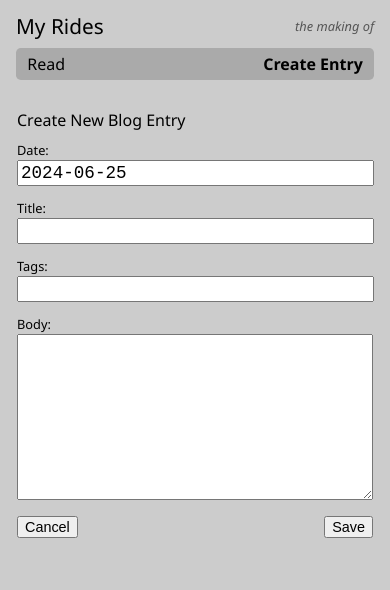
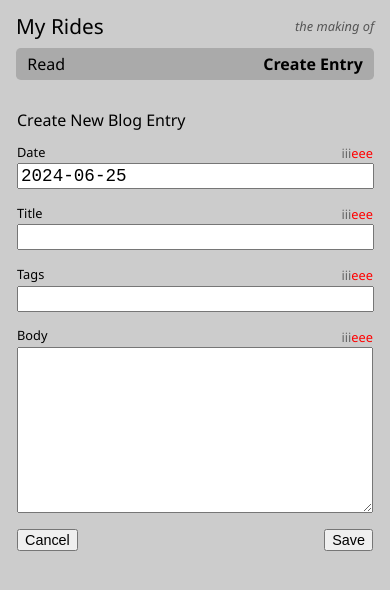
Before and after one commit to edwardtanguay/coding-challenge-react-blogsite-calimoto, a React (Vite) app: page /create-entry in a window 390 px wide. Shown: the top 590 px of the page. Built offline with nearby package versions, Linux system fonts and the light colour scheme.

Commit message:
showing mock errors and messages on form

```diff
--- a/src/pages/PageCreateEntry.tsx
+++ b/src/pages/PageCreateEntry.tsx
@@ -52,7 +52,13 @@ export const PageCreateEntry = () => {
 
 					<div className="rows">
 						<div className="row">
-							<label htmlFor="date">Date:</label>
+							<div className="rowHeader">
+								<label htmlFor="date">Date</label>
+								<div>
+									<span className="info">iii</span>
+									<span className="error">eee</span>
+								</div>
+							</div>
 							<input
 								type="text"
 								value={formInfo.blogEntry.date}
@@ -63,7 +69,13 @@ export const PageCreateEntry = () => {
 						</div>
 
 						<div className="row">
-							<label htmlFor="title">Title:</label>
+							<div className="rowHeader">
+								<label htmlFor="title">Title</label>
+								<div>
+									<span className="info">iii</span>
+									<span className="error">eee</span>
+								</div>
+							</div>
 							<input
 								type="text"
 								value={formInfo.blogEntry.title}
@@ -74,7 +86,13 @@ export const PageCreateEntry = () => {
 						</div>
 
 						<div className="row">
-							<label htmlFor="tags">Tags:</label>
+							<div className="rowHeader">
+								<label htmlFor="tags">Tags</label>
+								<div>
+									<span className="info">iii</span>
+									<span className="error">eee</span>
+								</div>
+							</div>
 							<input
 								type="text"
 								value={formInfo.blogEntry.tags.join(" ")}
@@ -85,7 +103,13 @@ export const PageCreateEntry = () => {
 						</div>
 
 						<div className="row">
-							<label htmlFor="body">Body:</label>
+							<div className="rowHeader">
+								<label htmlFor="body">Body</label>
+								<div>
+									<span className="info">iii</span>
+									<span className="error">eee</span>
+								</div>
+							</div>
 							<textarea
 								spellCheck={false}
 								value={formInfo.blogEntry.body}
--- a/src/styles/index.scss
+++ b/src/styles/index.scss
@@ -71,7 +71,7 @@ body {
 				font-family: monospace;
 				color: #555;
 				margin-bottom: 0.5rem;
-				font-size: .9rem;
+				font-size: 0.9rem;
 			}
 
 			.body {
@@ -145,8 +145,23 @@ body {
 						display: flex;
 						flex-direction: column;
 						gap: 0.2rem;
-						label {
-							font-size: 0.8rem;
+						.rowHeader {
+							display: flex;
+							align-items: center;
+							justify-content:space-between;
+							label {
+								font-size: 0.8rem;
+							}
+							div {
+								span.info {
+									color: #666;
+									font-size: 0.8rem;
+								}
+								span.error {
+									color: red;
+									font-size: 0.8rem;
+								}
+							}
 						}
 						input {
 							width: 98%;
--- a/src/tools.ts
+++ b/src/tools.ts
@@ -38,10 +38,9 @@ export const getBlankBlogEntry = (): BlogEntry => {
 export const getBlankFormInfo = (): FormInfo => {
 	return {
 		blogEntry: tools.getBlankBlogEntry(),
-		messages: [],
-		errorMessages: []
-
-	}
+		messages: [{ field: "date", text: "ddd" },{ field: "title", text: "ddd" },{ field: "tags", text: "ddd" },{ field: "body", text: "ddd" }],
+		errorMessages: [],
+	};
 };
 
 export const stripTextOfDangerousContent = (input: string): string => {
--- a/src/types.ts
+++ b/src/types.ts
@@ -8,12 +8,12 @@ export type BlogEntry = {
 
 export type FormError = {
 	field: string,
-	errorMessage: string
+	errorText: string
 }
 
 export type FormMessage = {
 	field: string,
-	message: string
+	text: string
 }
 
 export type FormInfo = {
```
